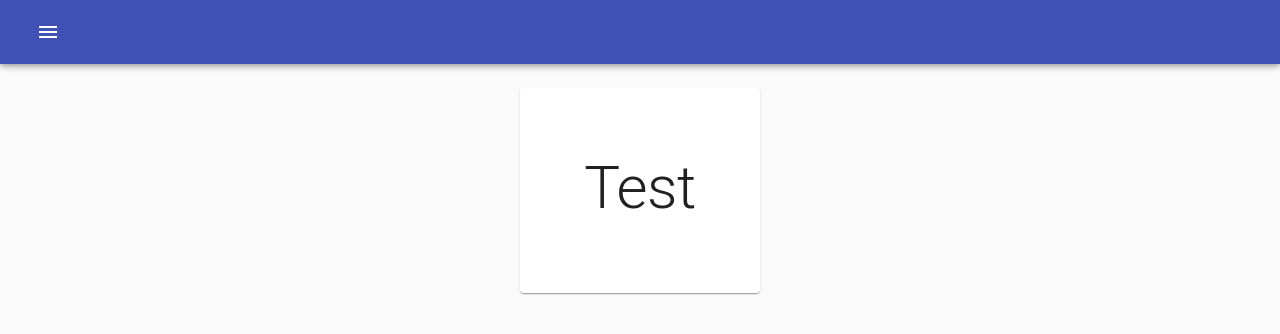
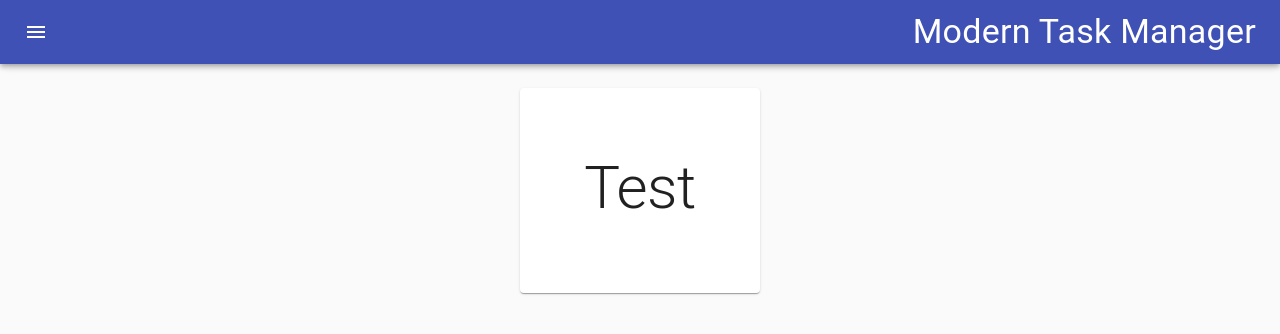
Before and after one commit to SBNovaScript/ModernTaskManager, a React (Create React App) app: page / in a window 1280 px wide. Shown: the top 334 px of the page. Built offline with nearby package versions, Linux system fonts and the light colour scheme; the HTML template or start-up script is replaced by a standard one.

Commit message:
Fixed header spacing, added title.

```diff
--- a/src/screens/home/index.js
+++ b/src/screens/home/index.js
@@ -1,11 +1,7 @@
 import React, {Fragment} from "react";
-import {CssBaseline, Paper, Toolbar} from "@material-ui/core";
-import AppBar from "@material-ui/core/AppBar";
-import IconButton from "@material-ui/core/IconButton";
+import {CssBaseline, Paper, Toolbar, IconButton, AppBar, Typography, Grid} from "@material-ui/core";
 import MenuIcon from "@material-ui/icons/Menu";
 import {makeStyles} from "@material-ui/core/styles";
-import Typography from "@material-ui/core/Typography";
-import Grid from "@material-ui/core/Grid";
 
 const useStyles = makeStyles(theme => ({
     heroContent: {
@@ -15,10 +11,11 @@ const useStyles = makeStyles(theme => ({
     },
     header: {
         marginBottom: theme.spacing(4)
+    },
+    toolbar: {
+        justifyContent: 'space-between'
     }
 }));
-
-
 
 const Home = () => {
     const classes = useStyles();
@@ -26,14 +23,17 @@ const Home = () => {
     const Header = () =>
         (
             <Fragment>
-                <CssBaseline />
                 <AppBar position={'sticky'} className={classes.header}>
-                    <Toolbar>
+                    <Toolbar className={classes.toolbar}>
                         <IconButton
                             color={'inherit'}
+                            edge={'start'}
                         >
                             <MenuIcon />
                         </IconButton>
+                        <Typography variant={'h4'} >
+                            {'Modern Task Manager'}
+                        </Typography>
                     </Toolbar>
                 </AppBar>
             </Fragment>
@@ -52,6 +52,7 @@ const Home = () => {
 
     return (
         <Fragment>
+            <CssBaseline />
             <Header/>
             <Body/>
         </Fragment>
```
